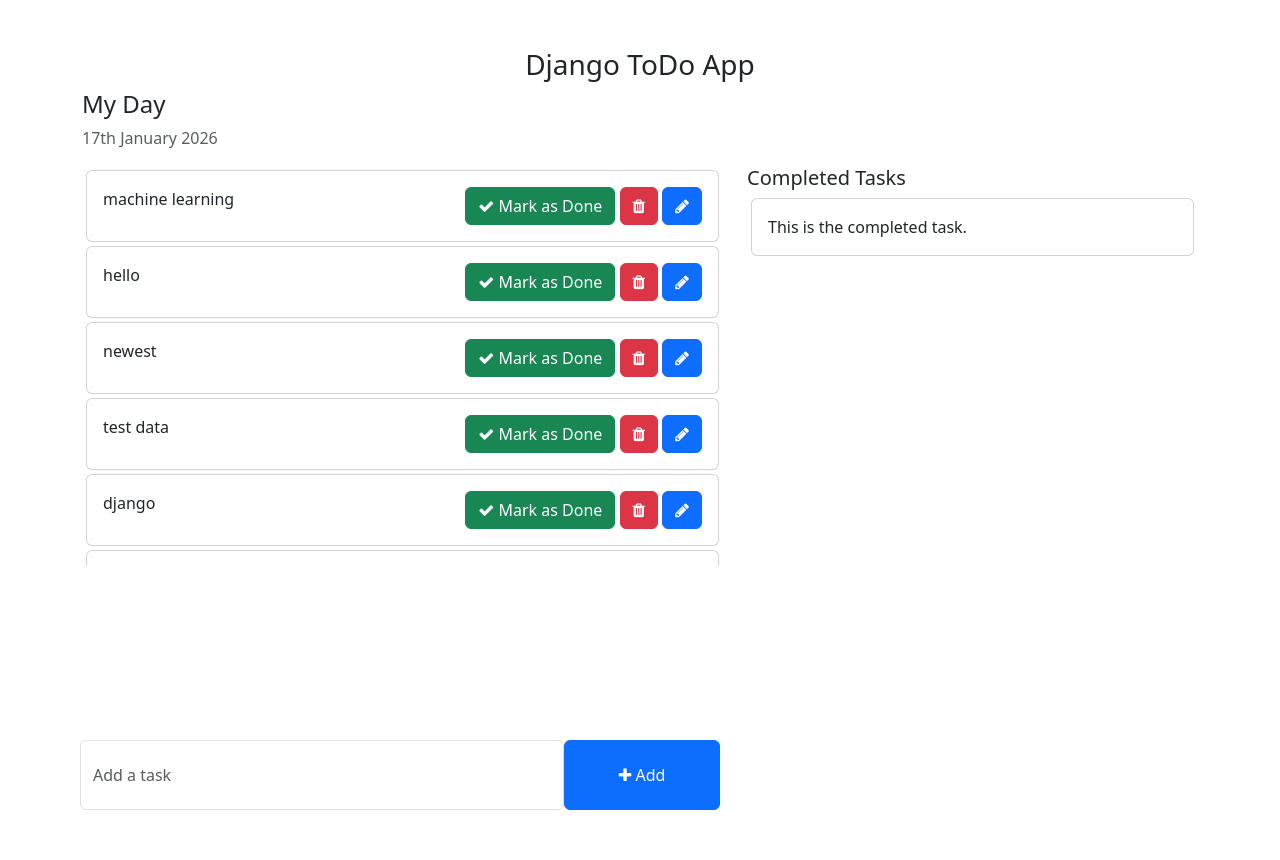
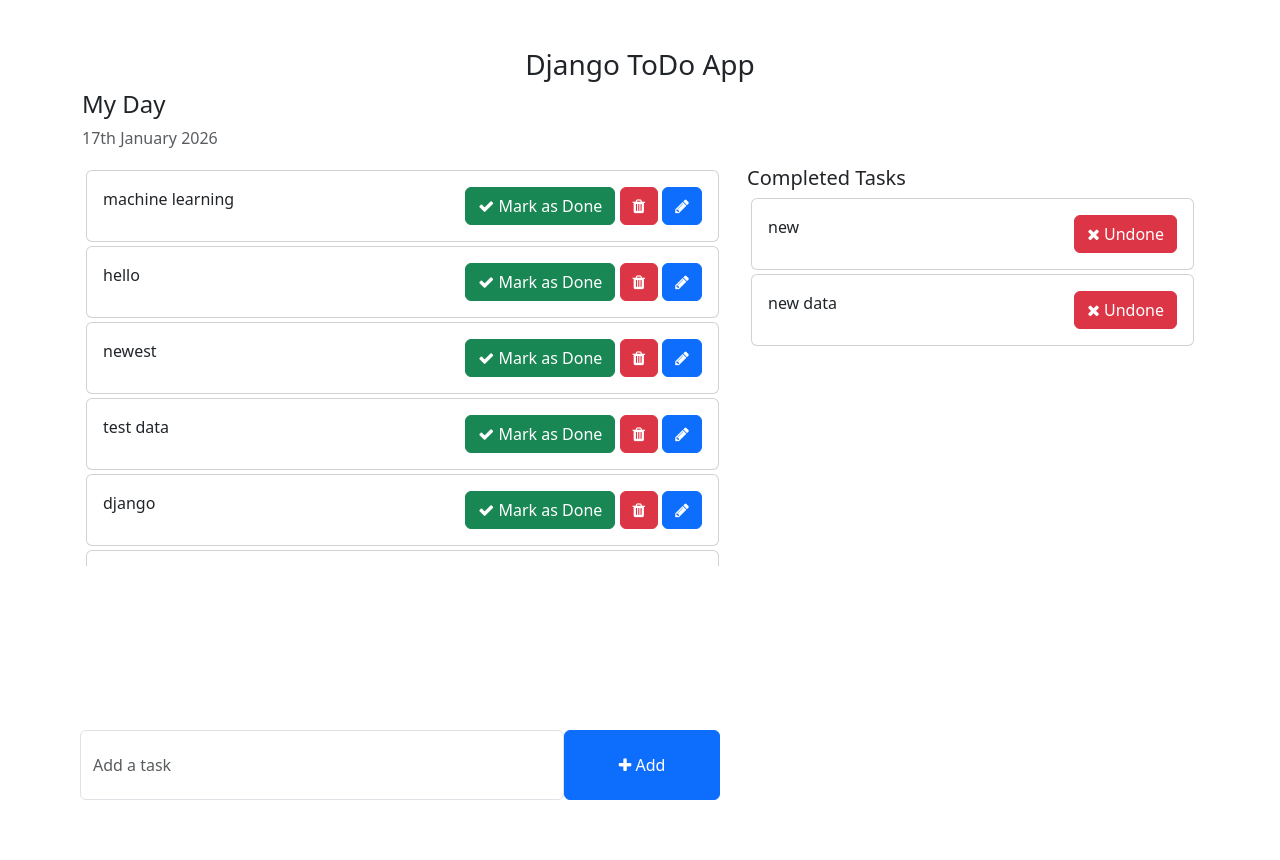
Before and after one commit to vishalsorout0/ToDo-, a Django app: page / in a window 1280 px wide. Run offline with Django 5.2, Linux system fonts and the light colour scheme; data comes from the database, SQL or seed files in the repository; both versions use the stored data as it was after the commit.

Commit message:
added undone button

```diff
--- a/templates/home.html
+++ b/templates/home.html
@@ -31,7 +31,7 @@
                     <div class="card-body">
                         {{task.task}}
                         <span style="position: relative; float: right;">
-                            <a class="btn btn-success"><i class="fa fa-check"></i> Mark as Done</a>
+                            <a href="{% url 'mark_as_done' task.pk %}"class="btn btn-success"><i class="fa fa-check"></i> Mark as Done</a>
                             <a class="btn btn-danger"><i class="fa fa-trash"></i></a>
                             <a class="btn btn-primary"><i class="fa fa-pencil"></i></a>
                         </span>
@@ -43,15 +43,20 @@
             <div class="col-md-5 col-lg-5">
                 <h5>Completed Tasks</h5>
                 <!-- List of all the tasks that have completed -->
+                 {% for completed in completed_tasks%}
                 <div class="card m-1">
                     <div class="card-body">
-                        This is the completed task.
+                        {{completed.task}}
+                        <span style="position: relative; float: right;">
+                            <a href="{% url 'undone' completed.pk %}" class="btn btn-danger"><i class="fa fa-times"></i>  Undone</a>
+                        </span>
                     </div>
                 </div>
+                {% endfor %}
             </div>
         </div>
         <div class="row">
-            <div class="col-md-6 col-lg-6 p-0" style="position: absolute; bottom: 50px; left:80px">
+            <div class="col-md-6 col-lg-6 p-0" style="position: absolute; bottom: 60px; left:80px">
                 <!-- To Do Form -->
                 <form action="{% url 'addtask' %}" method="POST" >
                     {% csrf_token%}
--- a/todo/urls.py
+++ b/todo/urls.py
@@ -2,5 +2,7 @@
 from . import views
 
 urlpatterns=[
-    path('addtask/',views.addtask,name='addtask')
+    path('addtask/',views.addtask,name='addtask'),
+    path('mark_as_done/<int:pk>',views.mark_as_done,name='mark_as_done'),
+    path('undone/<int:pk>',views.undone,name='undone'),
 ]
--- a/todo_main/views.py
+++ b/todo_main/views.py
@@ -3,7 +3,10 @@
 
 def home(request):
     tasks=Task.objects.filter(is_completed=False).order_by("-modified_at")#if we use - it will be in descending order otherwise it will be in ascending order
+    completed_tasks=Task.objects.filter(is_completed=True).order_by("-modified_at")
+
     context={
         'tasks':tasks,
+        'completed_tasks':completed_tasks,
     }
     return render(request,"home.html",context)
```
Also changed, not shown: todo/views.py (+14 -2 lines), db.sqlite3.
